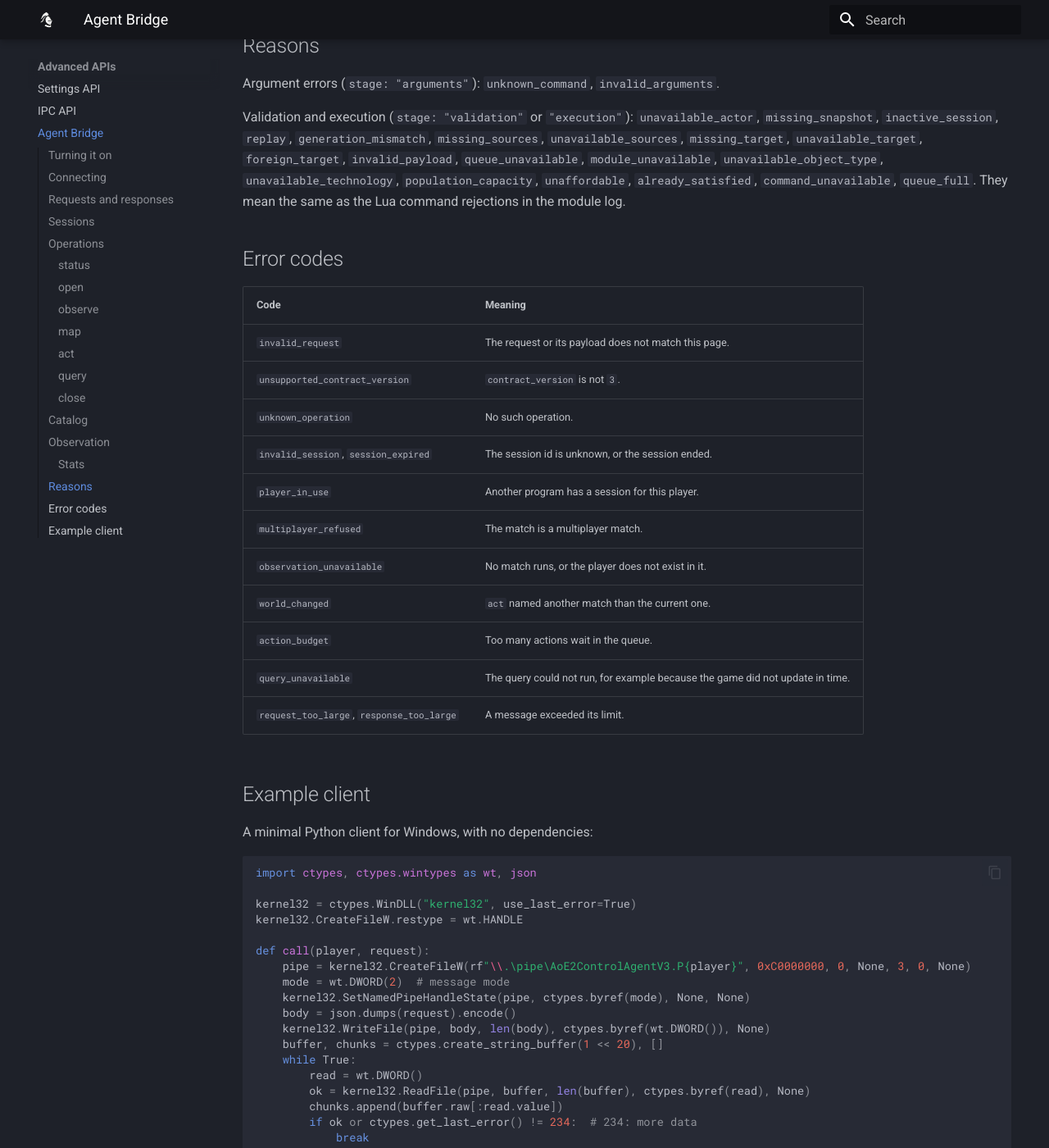
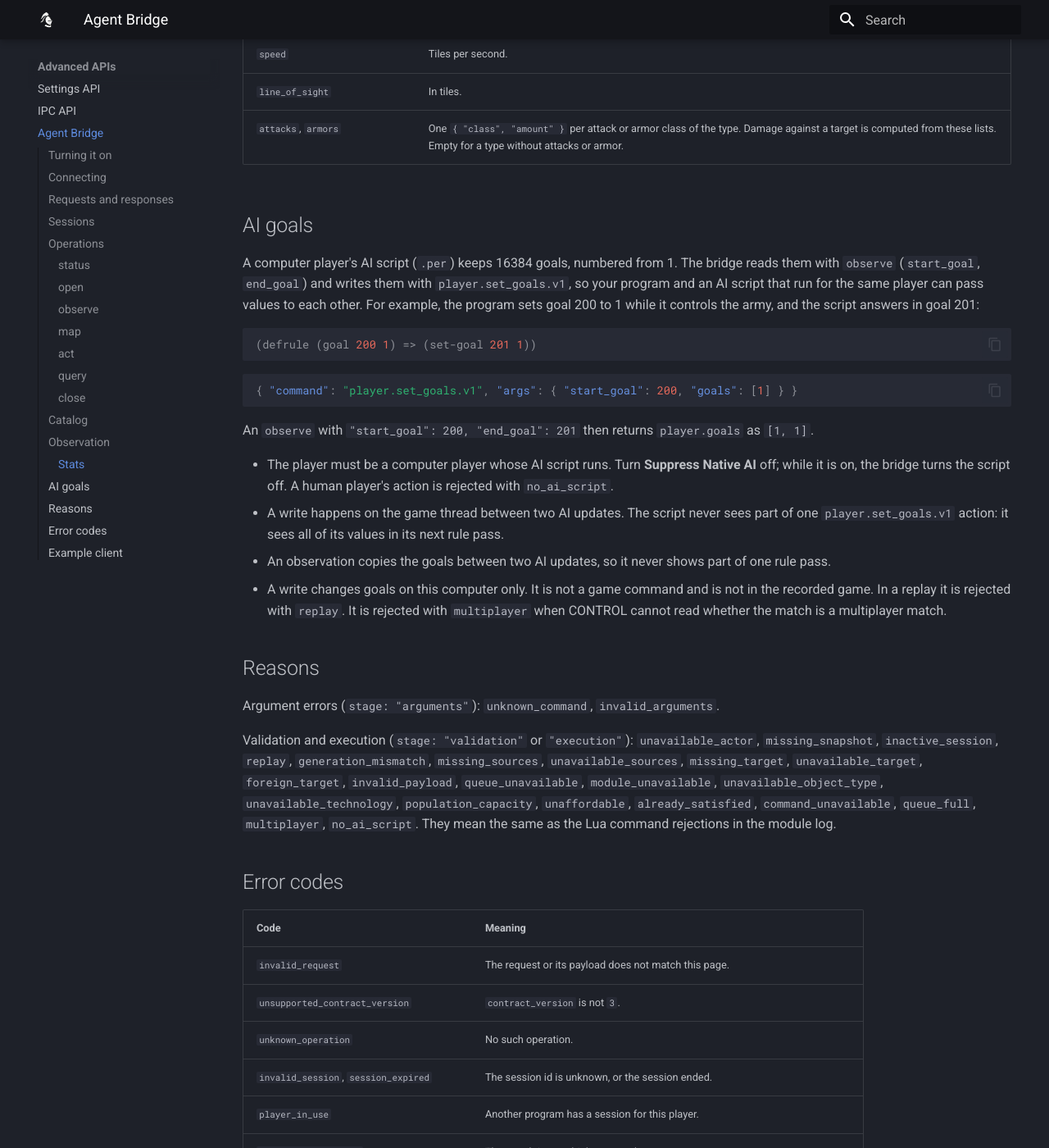
Before and after one commit to aoe2control/aoe2control.github.io, an MkDocs documentation site: the page built from docs/agent-bridge.md, in a window 1280 px wide and 1400 px high, scrolled down 8844 px. Shown: the whole window at 82% size. Built offline with MkDocs 1.6.1 and Material for MkDocs 9.7.7, drawn with Linux system fonts in a browser that asks for light colours; some of the changed text lies outside the part shown.

Commit message:
CONTROL 1.1.2: AI script goals
Co-Authored-By: Claude Opus 5.5 <noreply@anthropic.com>

````diff
--- a/docs/agent-bridge.md
+++ b/docs/agent-bridge.md
@@ -97,6 +97,7 @@ Payload `{}`, or any of these fields:
 | `entity_fields` | `["id", "type_id", ...]`: the per-object fields `entities` lists (see `catalog.entity_fields`). Default: all. |
 | `object_types` | `"all"` (default): every valid object type. `"relevant"`: only the types the player can make now, has, or has queued. `"none"`: an empty list. |
 | `technologies` | `"all"` (default) or `"none"` (an empty list). |
+| `start_goal`, `end_goal` | Goal ids from 1 to 16384, given together, `start_goal` not above `end_goal`. `player.goals` then lists the player's AI script goals in that range. See [AI goals](#ai-goals). |
 
 Returns the newest observation (see [Observation](#observation)). Fails with
 `observation_unavailable` before a match runs.
@@ -176,7 +177,8 @@ Payload `{}`. Ends the session.
 - `commands`: one entry per command: `id`, `description` and `args`, a list of
   `{ "name", "type", "required", ... }`. Types: `object_ids` (with `min` and `max` count),
   `object_id`, `position` (`{x, y}` in tiles), `integer` (with `min` and `max`), `boolean`,
-  `enum` (with `values`, a list of `{ "name", "value" }`) and `string` (with `max_length`).
+  `enum` (with `values`, a list of `{ "name", "value" }`), `string` (with `max_length`) and
+  `integers` (a list of 32-bit integers, with `min` and `max` count).
 - `entity_fields`: the per-object fields `observe` can return.
 - `facts`: the fact ids in `player.facts`.
 
@@ -209,6 +211,7 @@ Commands in version 3:
 | `gameplay.queue_reseeds.v1` | `queue` (`FARM` 50 or `FISH_TRAP` 199), `amount` (1–40, default 1) | Adds farms or fish traps to the player's reseed queue, as the Mill and Dock buttons do. The queue holds up to 40. The game takes the cost now and adds as many of `amount` as the player can afford. A civilization with pastures queues pastures in the farm queue. |
 | `gameplay.cancel_reseeds.v1` | `queue`, `amount` (1–40, default 1) | Removes farms or fish traps from the reseed queue and refunds their cost. |
 | `gameplay.auto_reseed.v1` | `queue`, `enabled` | Turns automatic reseeding on or off. While it is on, the game queues a farm or fish trap when one expires and the player can pay. |
+| `player.set_goals.v1` | `start_goal` (1–16384), `goals` (1–16384 integers) | Writes `goals` to the player's AI script goals, the first value to goal `start_goal`. The goals must end at goal 16384 or before. See [AI goals](#ai-goals). |
 | `player.chat.v1` | `message` (1–200 characters) | Sends a chat message as the player. |
 
 `actors` lists 1 to 256 different object ids. Each actor must be the player's, alive and fully
@@ -224,7 +227,7 @@ Not in the catalog: camera, game speed, pause, saving, starting and ending match
 | `world_turn`, `game_time_ms` | Game time of the observation. |
 | `information_policy` | `player_view` or `omniscient`. |
 | `match` | `map_width`, `map_height`, `player_count`, `victory_condition`, `replay`. |
-| `player` | The bridge's player: `id`, `name`, `civilization_id`, `civilization_name`, `player_type`, `color`, `has_won` (`false` while the match runs; `status.last_result` has the result), `attributes` (a list of numbers by `ResourceType` id), `facts` (object of fact name to value), `diplomacy` (list by player id), `reseeds` (`farm_queue`, `fish_trap_queue`, `auto_farm`, `auto_fish_trap`). |
+| `player` | The bridge's player: `id`, `name`, `civilization_id`, `civilization_name`, `player_type`, `color`, `has_won` (`false` while the match runs; `status.last_result` has the result), `attributes` (a list of numbers by `ResourceType` id), `facts` (object of fact name to value), `diplomacy` (list by player id), `reseeds` (`farm_queue`, `fish_trap_queue`, `auto_farm`, `auto_fish_trap`), `goals` (only when `observe` names `start_goal` and `end_goal`: the AI script goals in that range, or `null` when the player is not a computer player with an AI script). |
 | `players` | Every player: `id`, `name`, `civilization_id`, `player_type`, `color`, `has_won`, `diplomacy`. Includes `attributes` only for the bridge's player and, with `omniscient`, for every player. |
 | `object_types` | For the bridge's player, every valid object type: `id`, `available`, `can_afford`, `can_afford_without_population`, `cost` (list of `{resource, amount}`), `train_site`, `count`, `count_with_queued`, `stats` (see [Stats](#stats); `null` for types the player has none of, has none queued of and cannot make now). |
 | `visible_object_types` | One entry per type of another player's object, gaia included, that `entities` lists with `access: "full"`: `owner`, `id` and `stats` (see [Stats](#stats)), as the owner has the type. |
@@ -272,6 +275,33 @@ The values a player reads in the unit panel, with the owner's upgrades:
 | `line_of_sight` | In tiles. |
 | `attacks`, `armors` | One `{ "class", "amount" }` per attack or armor class of the type. Damage against a target is computed from these lists. Empty for a type without attacks or armor. |
 
+## AI goals
+
+A computer player's AI script (`.per`) keeps 16384 goals, numbered from 1. The bridge reads them with
+`observe` (`start_goal`, `end_goal`) and writes them with `player.set_goals.v1`, so your program and
+an AI script that run for the same player can pass values to each other. For example, the program
+sets goal 200 to 1 while it controls the army, and the script answers in goal 201:
+
+```lisp
+(defrule (goal 200 1) => (set-goal 201 1))
+```
+
+```json
+{ "command": "player.set_goals.v1", "args": { "start_goal": 200, "goals": [1] } }
+```
+
+An `observe` with `"start_goal": 200, "end_goal": 201` then returns `player.goals` as `[1, 1]`.
+
+- The player must be a computer player whose AI script runs. Turn **Suppress Native AI** off;
+  while it is on, the bridge turns the script off. A human player's action is rejected with
+  `no_ai_script`.
+- A write happens on the game thread between two AI updates. The script never sees part of one
+  `player.set_goals.v1` action: it sees all of its values in its next rule pass.
+- An observation copies the goals between two AI updates, so it never shows part of one rule pass.
+- A write changes goals on this computer only. It is not a game command and is not in the recorded
+  game. In a replay it is rejected with `replay`. It is rejected with `multiplayer` when CONTROL
+  cannot read whether the match is a multiplayer match.
+
 ## Reasons
 
 Argument errors (`stage: "arguments"`): `unknown_command`, `invalid_arguments`.
@@ -281,7 +311,7 @@ Validation and execution (`stage: "validation"` or `"execution"`): `unavailable_
 `unavailable_sources`, `missing_target`, `unavailable_target`, `foreign_target`,
 `invalid_payload`, `queue_unavailable`, `module_unavailable`, `unavailable_object_type`,
 `unavailable_technology`, `population_capacity`, `unaffordable`, `already_satisfied`,
-`command_unavailable`, `queue_full`. They mean the same as the Lua command rejections in the module log.
+`command_unavailable`, `queue_full`, `multiplayer`, `no_ai_script`. They mean the same as the Lua command rejections in the module log.
 
 ## Error codes
 
````
Also changed, not shown: docs/commands.md (+32 -0 lines), docs/types.md (+2 -0 lines), 1 other file.
